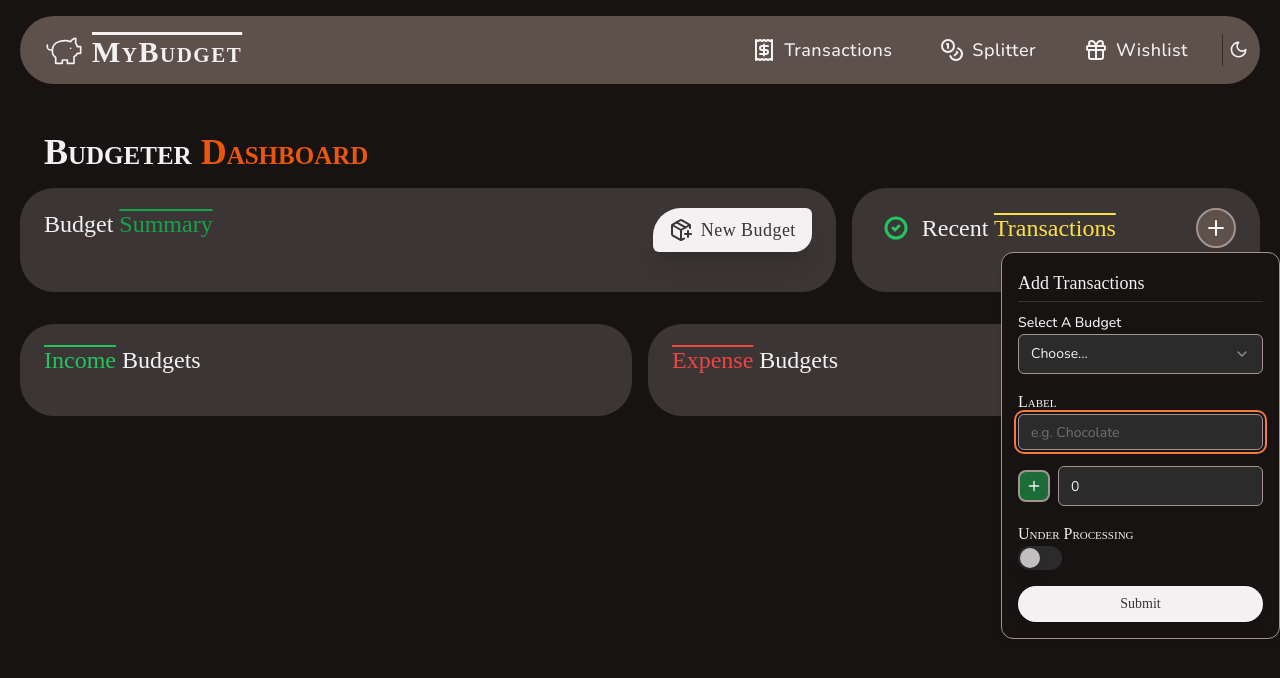
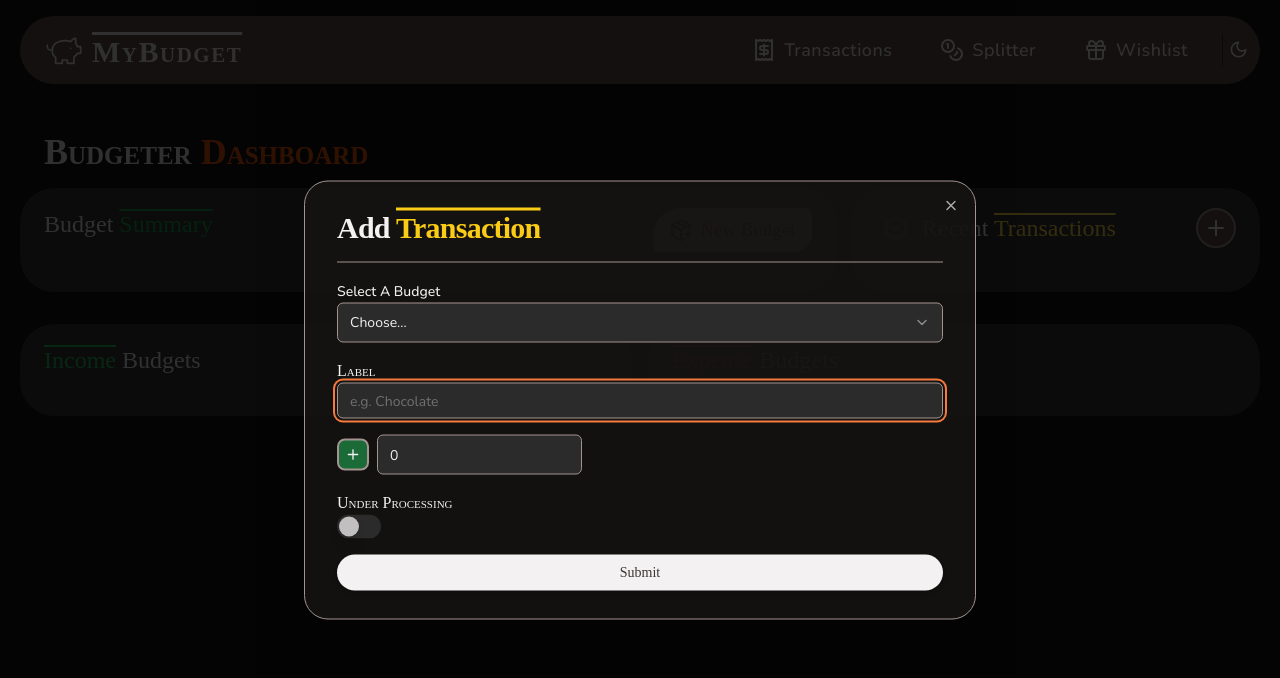
Before and after one commit to maateh/budgeter, a React (Vite) app: page / in a window 1280 px wide. Both pictures are taken after a click on the button 1216 px from the left and 228 px from the top of the page. Shown: the top 678 px of the page. Built offline with nearby package versions, Linux system fonts and the light colour scheme; a web font is replaced by a local one.

Commit message:
replace TransactionPopover with FormDialog

```diff
--- a/src/components/shared/AddTransactionsPopover.tsx
+++ /dev/null
@@ -1,28 +0,0 @@
-// shadcn
-import { Popover, PopoverContent, PopoverTrigger } from "@/components/ui/popover"
-
-// components
-import TransactionForm from "@/components/form/transaction/TransactionForm"
-
-type AddTransactionsPopoverProps = {
-  budgetId?: string
-  children: JSX.Element
-}
-
-const AddTransactionsPopover = ({ budgetId, children }: AddTransactionsPopoverProps) => {
-  return (
-    <Popover>
-      <PopoverTrigger asChild>
-        {children}
-      </PopoverTrigger>
-      <PopoverContent>
-        <p className="pb-1 mb-2 text-lg font-medium font-heading border-b border-border/25">
-          Add Transactions
-        </p>
-        <TransactionForm budgetId={budgetId} />
-      </PopoverContent>
-    </Popover>
-  )
-}
-
-export default AddTransactionsPopover
--- a/src/components/shared/BudgetPreview.tsx
+++ b/src/components/shared/BudgetPreview.tsx
@@ -9,13 +9,16 @@ import { Progress } from "@/components/ui/progress"
 import { Badge } from "@/components/ui/badge"
 
 // components
-import AddTransactionsPopover from "@/components/shared/AddTransactionsPopover"
 import BudgetTypeBadge from "@/components/ui/custom/BudgetTypeBadge"
 import InfoBadge from "@/components/ui/custom/InfoBadge"
 import TransactionBadge from "@/components/ui/custom/TransactionBadge"
+import FormDialog from "@/components/shared/FormDialog"
+import TransactionForm from "@/components/form/transaction/TransactionForm"
 
 // types
 import Budget from "@/models/Budget"
+
+// utils
 import { formatWithCurrency } from "@/utils"
 
 type BudgetPreviewProps = {
@@ -73,7 +76,10 @@ const BudgetPreview = ({ budget }: BudgetPreviewProps) => {
 
         <ul className="flex flex-wrap justify-start gap-x-2 gap-y-1">
           <li>
-            <AddTransactionsPopover budgetId={budget.id}>
+            <FormDialog
+              title={<>Add <span className="text-yellow-400 overline">Transaction</span></>}
+              form={<TransactionForm budgetId={budget.id} />}
+            >
               <Badge
                 size="xs"
                 variant="outline"
@@ -82,7 +88,7 @@ const BudgetPreview = ({ budget }: BudgetPreviewProps) => {
                 <BadgePlus size={16} />
                 <span>New</span>
               </Badge>
-            </AddTransactionsPopover>
+            </FormDialog>
           </li>
 
           {Object.values(budget.transactions)
--- a/src/components/shared/TransactionList.tsx
+++ b/src/components/shared/TransactionList.tsx
@@ -13,9 +13,10 @@ import Transaction from "@/models/Transaction"
 import { Button } from "@/components/ui/button"
 
 // components
-import AddTransactionsPopover from "@/components/shared/AddTransactionsPopover"
 import TransactionPreview from "@/components/shared/TransactionPreview"
 import StatusSwitcher from "@/components/ui/custom/StatusSwitcher"
+import FormDialog from "@/components/shared/FormDialog"
+import TransactionForm from "@/components/form/transaction/TransactionForm"
 
 type TransactionListProps = {
   transactions: Transaction[]
@@ -63,11 +64,14 @@ const TransactionList = ({
             <h2>Processing <span className="text-blue-500 overline">Transactions</span></h2>
           )}
         </div>
-        <AddTransactionsPopover budgetId={budget?.id}>
+        <FormDialog
+          title={<>Add <span className="text-yellow-400 overline">Transaction</span></>}
+          form={<TransactionForm budgetId={budget?.id} />}
+        >
           <Button variant="icon" size="icon">
             <Plus />
           </Button>
-        </AddTransactionsPopover>
+        </FormDialog>
       </div>
 
       <ul className="w-full px-2 grid gap-3">
```
